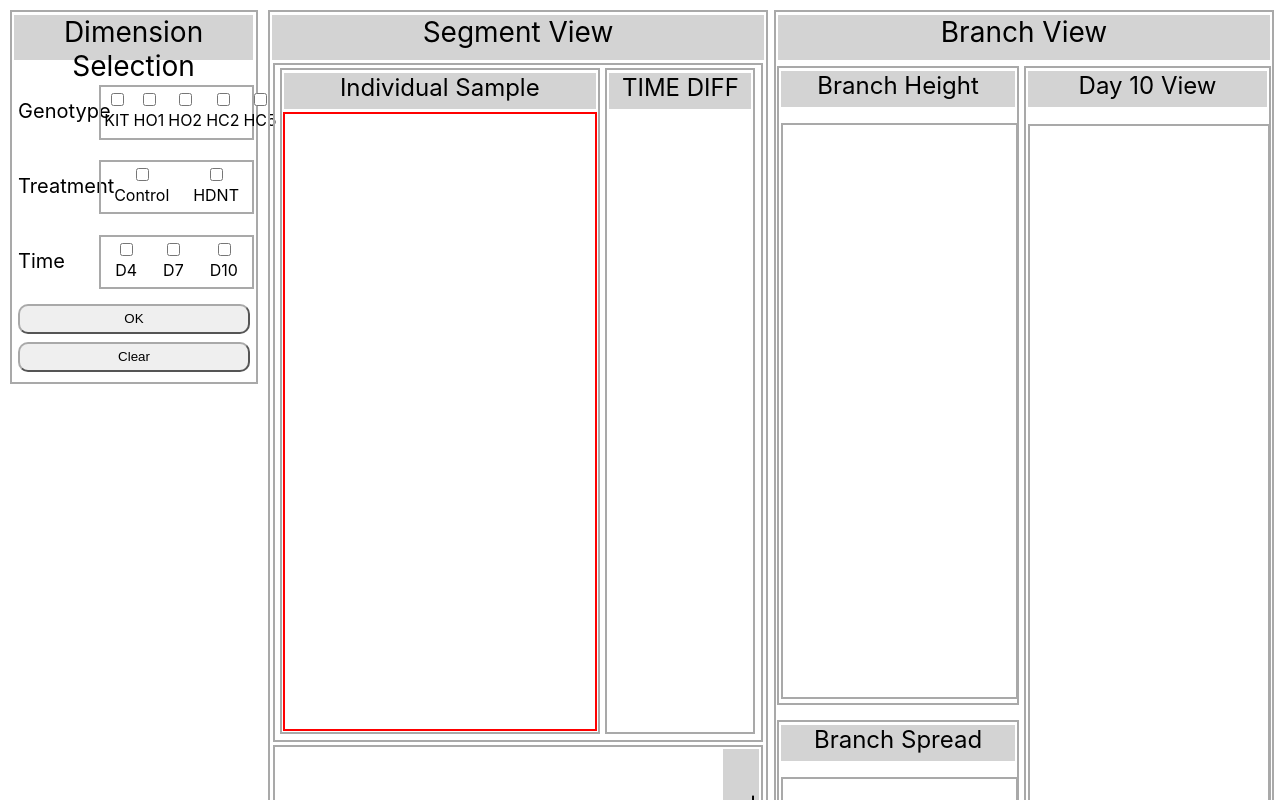
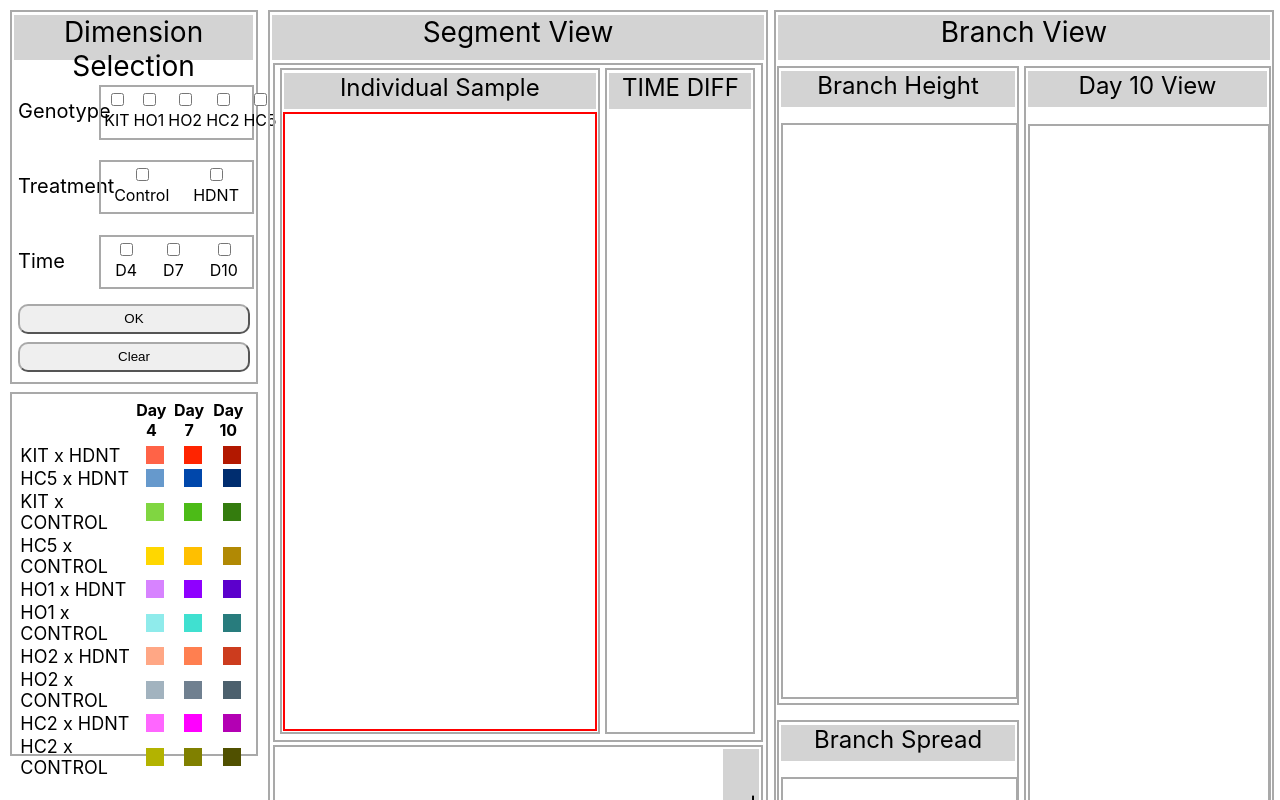
Before and after one commit to AyanHussain10/ResearchPaper_HCC, a React (Create React App) app: page / in a window 1280 px wide. Shown: the top 800 px of the page. Built offline with nearby package versions, Linux system fonts and the light colour scheme.

Commit message:
Add DimensionColorMapping

```diff
--- /dev/null
+++ b/src/components/DimensionColorMapping.js
@@ -0,0 +1,62 @@
+import React from 'react';
+import styles from '../styles/DimensionColorMapping.module.css';
+
+// Mapping from genotype x treatment combinations to colors
+const colorMapping = {
+  'KIT x HDNT':  ['#FF6347', '#FF2400', '#B21800'],
+  'HC5 x HDNT': ['#6699CC', '#0047AB', '#002D6F'],
+  'KIT x CONTROL': ['#80D641', '#4CBB17', '#347C0E'],
+  'HC5 x CONTROL': ['#FFD700', '#FFBF00', '#B18904'],
+  'HO1 x HDNT': ['#D783FF', '#8F00FF', '#5C00CC'],
+  'HO1 x CONTROL': ['#8FEBEB', '#40E0D0', '#287C7D'],
+  'HO2 x HDNT': ['#FFA785', '#FF7F50', '#CC3C1E'],
+  'HO2 x CONTROL': ['#A2B3BF', '#708090', '#4C606D'],
+  'HC2 x HDNT': ['#FF66FF', '#FF00FF', '#B300B3'],
+  'HC2 x CONTROL': ['#B3B300', '#808000', '#505000'],
+};
+
+
+// List of days for the headers
+const days = ['Day 4', 'Day 7', 'Day 10'];
+
+const DimensionColorMapping = () => {
+  // Generate an array of genotype x treatment combinations
+  const combinations = Object.keys(colorMapping);
+
+  return (
+
+    <div className={styles.dimensionColorTableOutline}>
+      <table className={styles.dimensionColorTable}>
+        <thead>
+          <tr>
+            <th className={styles.dimensionTableHeadName} ></th>
+            {days.map(day => <th key={day} className={styles.dimensionTableHeadText}>{day}</th>)}
+          </tr>
+        </thead>
+        <tr className={styles.lineSpace}></tr>
+        <tbody>
+          {combinations.map(combination => (
+            <tr key={combination}>
+              <td className={styles.dimensionColorCubeName}>
+                {combination}
+              </td>
+              {days.map((day, index) => (
+                <td key={day} className={styles.dimensionColorCubeBox}>
+                  <div className={styles.dimensionColorCube}
+                    style = {{backgroundColor: colorMapping[combination][index]}}>
+                  </div>
+
+
+
+                </td>
+              ))}
+            </tr>
+          ))}
+        </tbody>
+      </table>
+    </div>
+
+  );
+};
+
+export default DimensionColorMapping;
--- a/src/components/DimensionSelection.js
+++ b/src/components/DimensionSelection.js
@@ -1,12 +1,28 @@
 import React from 'react';
 import styles from '../styles/DimensionSelection.module.css';
 import CheckboxTable from './CheckboxTable';
+import { useState } from 'react';
+import DimensionColorMapping from './DimensionColorMapping';
 
 const DimensionSelection = ({ onFetchChartData }) => {
+
+  const [selectedOptions, setSelectedOptions] = useState({
+    genotype: [],
+    treatment: [],
+    time: []
+  });
+
   return (
-    <div className={styles.dimensionSelection}>
-      <h2 className={styles.dimensionTitle}>Dimension Selection</h2>
-      <CheckboxTable onFetchChartData={onFetchChartData} />
+    <div className={styles.firstColumn}>
+      <div className={styles.dimensionSelection}>
+        <h2 className={styles.dimensionTitle}>
+          Dimension Selection
+        </h2>
+        <CheckboxTable onFetchChartData={onFetchChartData} />
+      </div>
+      <div>
+        <DimensionColorMapping/>
+      </div>
     </div>
   );
 };
--- /dev/null
+++ b/src/styles/DimensionColorMapping.module.css
@@ -0,0 +1,68 @@
+.dimensionColorTableOutline {
+  position: relative;
+  margin: 8px auto;
+  height : 360px;
+  border: 2px solid darkgray;
+}
+
+.dimensionColorTable {
+    position: relative;
+    margin: 2% auto;
+    width: 94%;
+    height: 96%;
+    border-collapse: collapse;
+    /* margin: auto; */
+    /* border: 2px solid red; */
+  }
+
+.dimensionTableHeadName {
+  margin: 3px 2px 3px 2px;
+  text-align: center;
+  font-size: 18px;
+}
+
+.lineSpace  {
+  height:3px;
+}
+.dimensionColorCubeName {
+  text-align: left;
+  font-size: 18px;
+}
+
+.dimensionColorCubeBox {
+  position: relative;
+  /* border: 2px solid red; */
+}
+
+.dimensionColorCube {
+  position: relative;
+  left: 36%;
+  height: 18px;
+  width: 18px;
+}
+
+  /* .dimensionColorTable th,
+  .dimensionColorTable td {
+    padding: 8px;
+    border: 1px solid #ddd;
+    min-width: 50px;
+    position: relative;
+  } */
+
+  /* .dimensionColorTable th {
+    background-color: #333;
+    color: white;
+  } */
+
+  /* .dimensionColorTable td::before {
+    content: '';
+    display: block;
+    position: absolute;
+    top: 0;
+    right: 0;
+    bottom: 0;
+    left: 0;
+    background-color: inherit;
+    opacity: inherit;
+    z-index: -1;
+  } */
```
